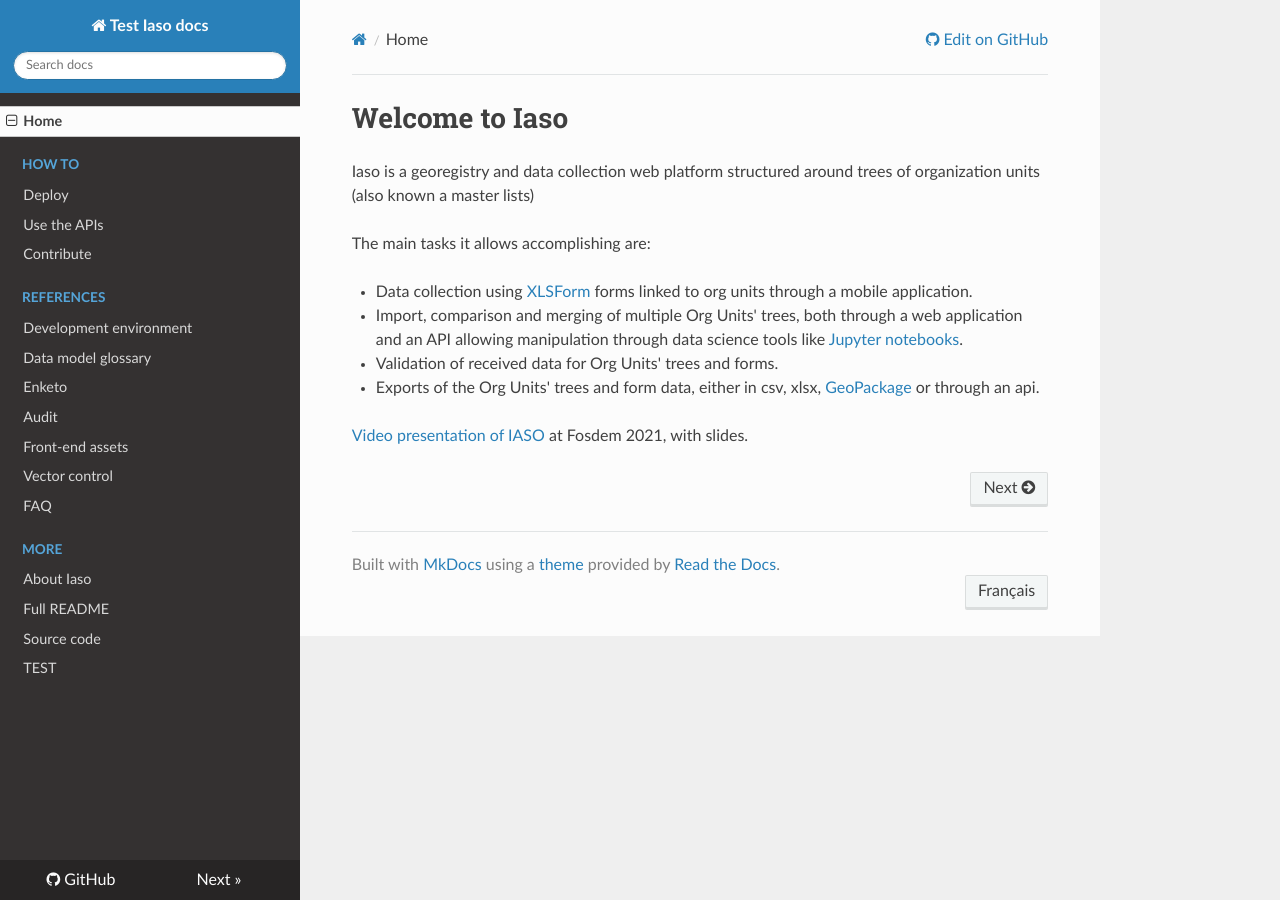
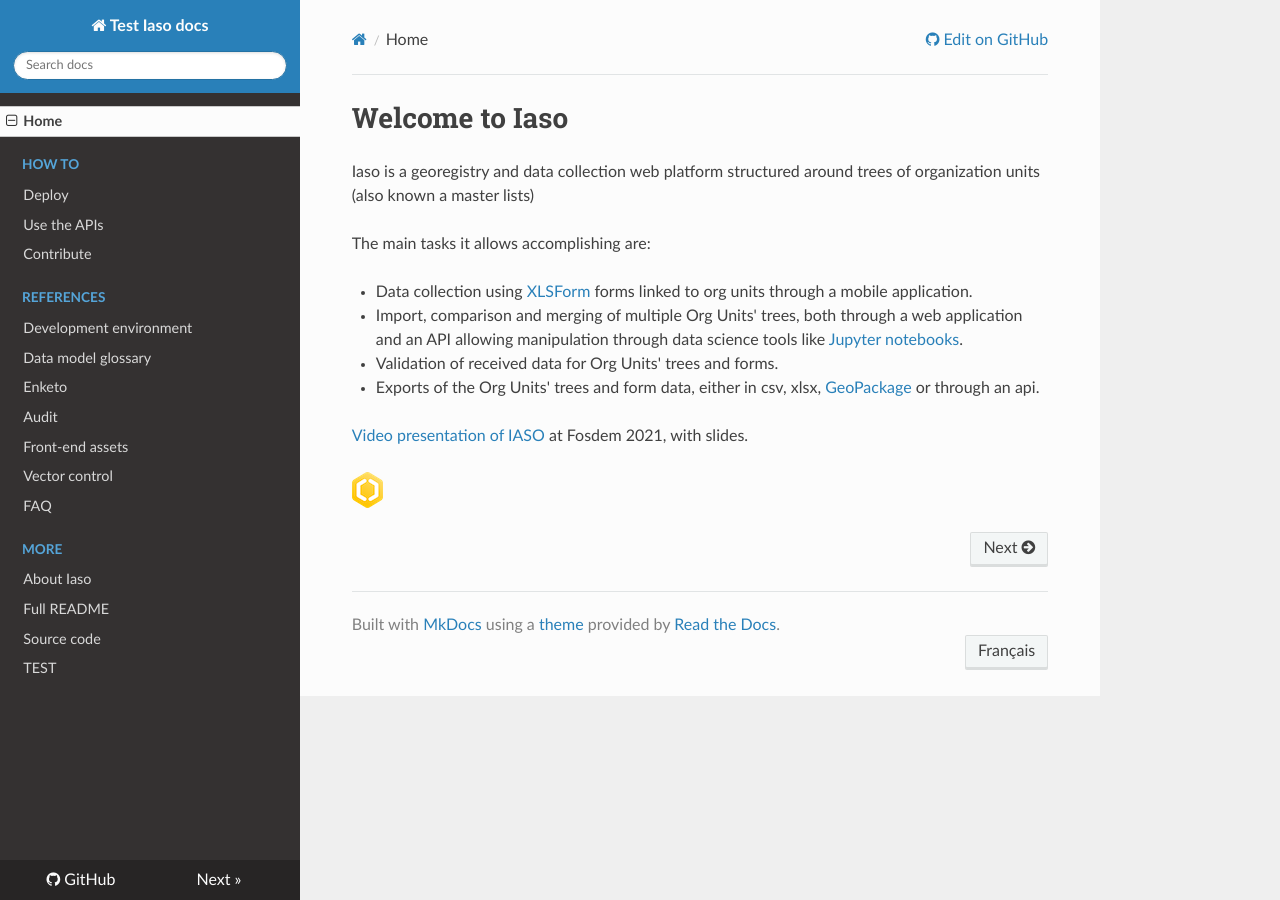
Before and after one commit to quang-le/mkDocs-test, an MkDocs documentation site: the page built from docs/index.md, in a window 1280 px wide. Built offline with MkDocs 1.6.1, drawn with Linux system fonts in a browser that asks for light colours; nearby versions of some CDN libraries.

Commit message:
test image link

```diff
--- a/docs/index.md
+++ b/docs/index.md
@@ -33,3 +33,5 @@ The main tasks it allows accomplishing are:
     [GeoPackage](https://www.geopackage.org/) or through an api.
 
 [Video presentation of IASO](https://fosdem.org/2021/schedule/event/iaso/) at Fosdem 2021, with slides.
+
+<img src="./img/favicon.png"/>
```
